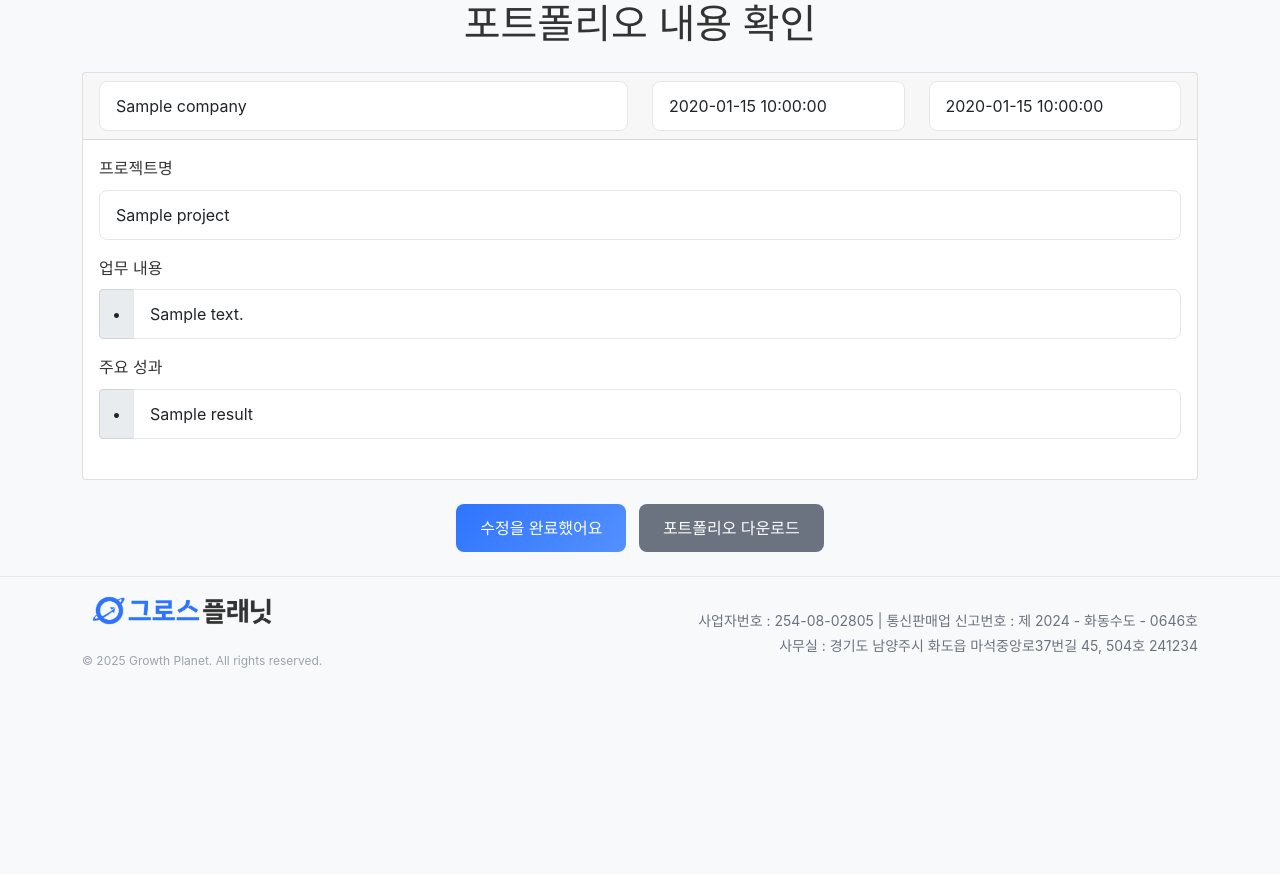
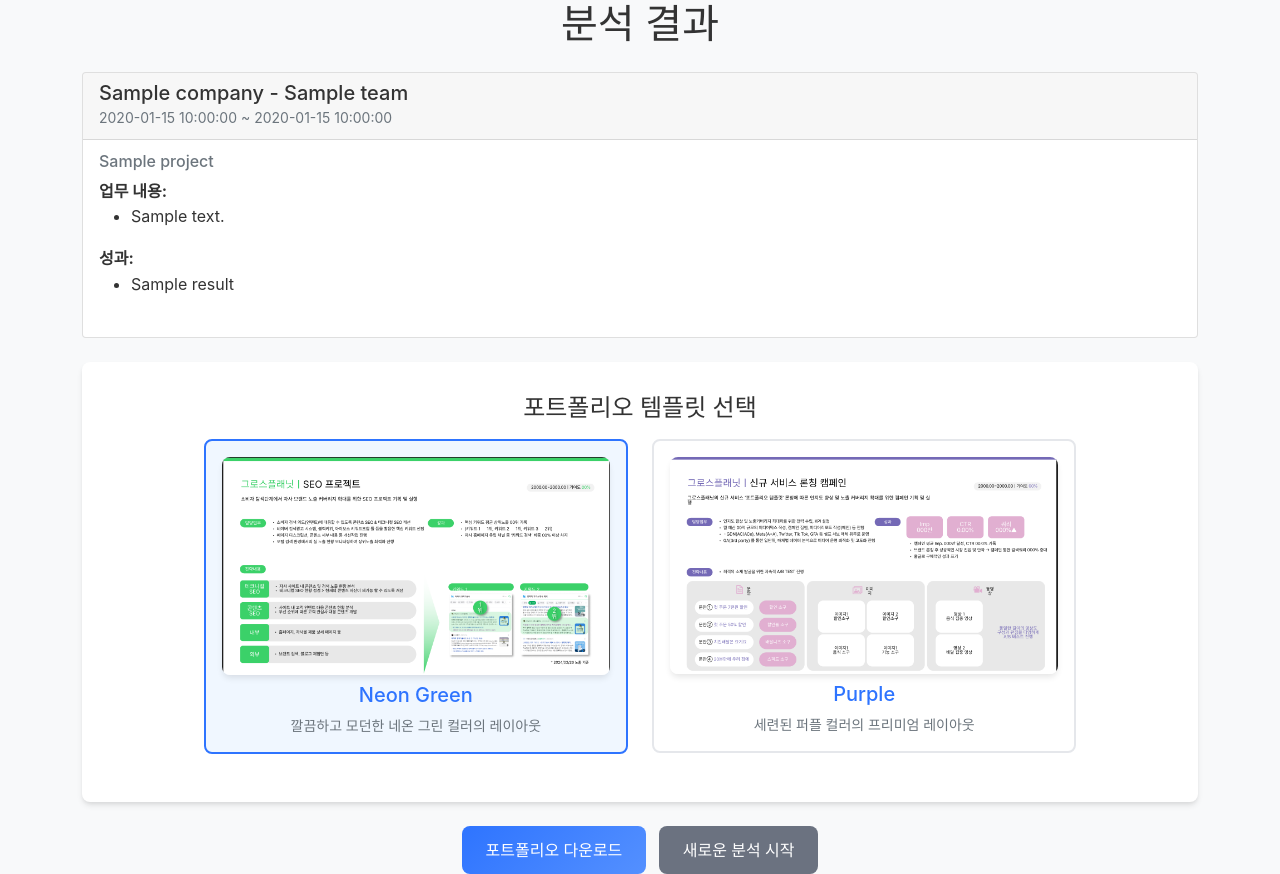
Before and after one commit to earningss793/GROWTHFOLIO2, a Flask app: template templates/result.html in a window 1280 px wide. Before the commit the page ends 668 px from the top, so only its background shows below. Run offline with Flask 3, Linux system fonts and the light colour scheme; the template is opened without the code that fills it: most values are stand-ins (such as "Sample title", 1, 10 or a date in 2020); some web fonts are replaced.

Commit message:
Restored to 'bd4fa38a5148ae8ab32116a6f057b8fa8ceaa32a'
Replit-Restored-To:bd4fa38a5148ae8ab32116a6f057b8fa8ceaa32a

```diff
--- a/app.py
+++ b/app.py
@@ -2,13 +2,13 @@ import os
 import json
 import anthropic
 import logging
-from flask import Flask, render_template, request, jsonify, send_file, session
+from flask import Flask, render_template, request, jsonify, send_file
 from werkzeug.utils import secure_filename
 from pptx import Presentation
+from pptx.util import Pt
 from utils import analyze_resume
 from PyPDF2 import PdfReader
 from docx import Document
-import shutil
 
 # Configure logging
 logging.basicConfig(level=logging.DEBUG)
@@ -56,6 +56,99 @@ def extract_text_from_file(file):
             os.remove(filepath)
         raise ValueError("Error occurred while processing the file.")
 
+def generate_portfolio(analysis_result):
+    try:
+        logger.debug("Starting portfolio generation...")
+
+        # Use test_template.pptx as base template
+        template_path = os.path.join('templates', 'pptx', 'test_template.pptx')
+        if not os.path.exists(template_path):
+            raise ValueError(f"Template file not found: {template_path}")
+
+        # Create new presentation from template
+        prs = Presentation(template_path)
+
+        # Get the first slide (title slide)
+        title_slide = prs.slides[0]
+        title = title_slide.shapes.title
+        subtitle = title_slide.placeholders[1]
+
+        # Set Pretendard font for title slide
+        title.text = analysis_result['work_experience'][0]['company']
+        for paragraph in title.text_frame.paragraphs:
+            paragraph.font.name = 'Pretendard'
+            paragraph.font.size = Pt(44)
+            paragraph.font.bold = True
+
+        # Set date range in subtitle
+        exp = analysis_result['work_experience'][0]
+        date_range = f"{exp['start_date']} - {exp['end_date']}"
+        subtitle.text = date_range
+        for paragraph in subtitle.text_frame.paragraphs:
+            paragraph.font.name = 'Pretendard'
+            paragraph.font.size = Pt(24)
+
+        # Add content slides
+        for exp in analysis_result['work_experience']:
+            for resp in exp['responsibilities']:
+                bullet_slide_layout = prs.slide_layouts[1]
+                slide = prs.slides.add_slide(bullet_slide_layout)
+
+                # Set slide title
+                title = slide.shapes.title
+                title.text = resp['project']
+                for paragraph in title.text_frame.paragraphs:
+                    paragraph.font.name = 'Pretendard'
+                    paragraph.font.size = Pt(32)
+                    paragraph.font.bold = True
+
+                # Add content
+                body = slide.placeholders[1]
+                tf = body.text_frame
+
+                # Project details
+                p = tf.add_paragraph()
+                p.text = "프로젝트 상세"
+                p.font.name = 'Pretendard'
+                p.font.size = Pt(18)
+                p.font.bold = True
+                p.space_before = Pt(12)
+                p.space_after = Pt(6)
+
+                # Add details with bullet points
+                for detail in resp['details']:
+                    p = tf.add_paragraph()
+                    p.text = f"• {detail}"
+                    p.font.name = 'Pretendard'
+                    p.font.size = Pt(14)
+                    p.space_after = Pt(6)
+
+                # Results section
+                p = tf.add_paragraph()
+                p.text = "주요 성과"
+                p.font.name = 'Pretendard'
+                p.font.size = Pt(18)
+                p.font.bold = True
+                p.space_before = Pt(12)
+                p.space_after = Pt(6)
+
+                # Add results with bullet points
+                for result in resp['results']:
+                    p = tf.add_paragraph()
+                    p.text = f"• {result}"
+                    p.font.name = 'Pretendard'
+                    p.font.size = Pt(14)
+                    p.space_after = Pt(6)
+
+        output_path = os.path.join(OUTPUT_FOLDER, 'portfolio.pptx')
+        prs.save(output_path)
+        logger.info(f"Portfolio saved successfully at {output_path}")
+        return output_path
+
+    except Exception as e:
+        logger.error(f"Error generating portfolio: {str(e)}")
+        raise ValueError(f"Failed to generate portfolio: {str(e)}")
+
 @app.route('/')
 def index():
     return render_template('index.html')
@@ -73,26 +166,25 @@ def analyze():
         if not resume_text:
             return jsonify({'error': '이력서 내용이 비어있습니다.'}), 400
 
+        # Check text length (approximate length for 4 projects)
         if len(resume_text.split()) > 2000:
             return jsonify({
                 'error': '프로젝트/캠페인은 한번에 최대 4개까지 생성 가능합니다. 경력기술 내용이 너무 길다면 프로젝트를 4개씩 끊어서 입력해주세요 :)'
             }), 400
 
+        # Log successful API call
         logger.info("Claude API 호출 성공")
+        logger.debug("API 응답 내용을 참고해서 python-pptx 패키지를 활용하여 포트폴리오를 생성할거야.")
+
+        # Analyze resume using Claude API
         analysis_result = analyze_resume(client, resume_text)
 
-        # Copy template to output folder
-        template_path = os.path.join('templates', 'pptx', 'test_template.pptx')
-        output_path = os.path.join(OUTPUT_FOLDER, 'portfolio.pptx')
-
-        if not os.path.exists(template_path):
-            return jsonify({'error': '템플릿 파일을 찾을 수 없습니다.'}), 500
-
-        shutil.copy2(template_path, output_path)
+        # Generate PowerPoint
+        pptx_path = generate_portfolio(analysis_result)
 
         return render_template('result.html',
                             analysis=analysis_result,
-                            pptx_path=output_path)
+                            pptx_path=pptx_path)
 
     except ValueError as e:
         logger.error(f"Value error in analyze: {str(e)}")
@@ -105,47 +197,7 @@ def analyze():
 def download_file(filename):
     try:
         file_path = os.path.join(OUTPUT_FOLDER, filename)
-        if not os.path.exists(file_path):
-            logger.error(f"File not found: {file_path}")
-            return jsonify({'error': '파일을 찾을 수 없습니다.'}), 404
-
-        if not os.path.getsize(file_path):
-            logger.error(f"Empty file: {file_path}")
-            return jsonify({'error': '파일이 비어있습니다.'}), 400
-
-        try:
-            response = send_file(
-                file_path,
-                as_attachment=True,
-                download_name='portfolio.pptx',
-                mimetype='application/vnd.openxmlformats-officedocument.presentationml.presentation'
-            )
-            response.headers.update({
-                'Cache-Control': 'no-cache, no-store, must-revalidate',
-                'Pragma': 'no-cache',
-                'Expires': '0',
-                'X-Content-Type-Options': 'nosniff'
-            })
-            return response
-        except Exception as e:
-            logger.error(f"Error sending file: {str(e)}")
-            return jsonify({'error': '파일 전송 중 오류가 발생했습니다.'}), 500
-
+        return send_file(file_path, as_attachment=True)
     except Exception as e:
-        logger.error(f"Error in download route: {str(e)}")
+        logger.error(f"Error downloading file: {str(e)}")
         return jsonify({'error': '파일 다운로드 중 오류가 발생했습니다.'}), 500
-
-@app.route('/save_portfolio', methods=['POST'])
-def save_portfolio():
-    try:
-        data = request.get_json()
-        if not data:
-            return jsonify({'error': '데이터가 없습니다.'}), 400
-
-        # 수정된 데이터를 세션에 저장
-        session['portfolio_data'] = data
-
-        return jsonify({'message': '포트폴리오가 성공적으로 저장되었습니다.'}), 200
-    except Exception as e:
-        logger.error(f"Error saving portfolio: {str(e)}")
-        return jsonify({'error': '저장 중 오류가 발생했습니다.'}), 500
--- a/templates/result.html
+++ b/templates/result.html
@@ -1,119 +1,98 @@
-{% extends "base.html" %}
+<!DOCTYPE html>
+<html lang="ko">
+<head>
+    <meta charset="UTF-8">
+    <meta name="viewport" content="width=device-width, initial-scale=1.0">
+    <title>분석 결과</title>
+    <link href="https://cdn.jsdelivr.net/npm/bootstrap@5.1.3/dist/css/bootstrap.min.css" rel="stylesheet">
+    <link href="https://fonts.googleapis.com/css2?family=Noto+Sans+KR:wght@400;500;700&display=swap" rel="stylesheet">
+    <link rel="stylesheet" href="{{ url_for('static', filename='css/styles.css') }}">
+</head>
+<body>
+    <div class="container">
+        <h1 class="text-center mb-4">분석 결과</h1>
 
-{% block title %}분석 결과{% endblock %}
-
-{% block content %}
-<div class="container">
-    <h1 class="text-center mb-4">포트폴리오 내용 확인</h1>
-    <form id="portfolio-edit-form" method="POST" action="{{ url_for('save_portfolio') }}">
+        <div class="result-container">
             {% for exp in analysis.work_experience %}
             <div class="card mb-4">
                 <div class="card-header">
-                <div class="row">
-                    <div class="col-md-6">
-                        <input type="text" class="form-control" name="company" value="{{ exp.company }}" required>
-                    </div>
-                    <div class="col-md-3">
-                        <input type="text" class="form-control" name="start_date" value="{{ exp.start_date }}" required>
-                    </div>
-                    <div class="col-md-3">
-                        <input type="text" class="form-control" name="end_date" value="{{ exp.end_date }}" required>
-                    </div>
-                </div>
+                    <h5 class="mb-0">{{ exp.company }} - {{ exp.team }}</h5>
+                    <small class="text-muted">{{ exp.start_date }} ~ {{ exp.end_date }}</small>
                 </div>
                 <div class="card-body">
                     {% for resp in exp.responsibilities %}
-                <div class="mb-4 project-section">
-                    <div class="form-group mb-3">
-                        <label class="form-label">프로젝트명</label>
-                        <input type="text" class="form-control" name="project_names[]" value="{{ resp.project }}" required>
-                    </div>
+                    <div class="mb-4">
+                        <h6 class="card-subtitle mb-2 text-muted">{{ resp.project }}</h6>
 
-                    <div class="form-group mb-3">
-                        <label class="form-label">업무 내용</label>
+                        <strong>업무 내용:</strong>
+                        <ul>
                             {% for detail in resp.details %}
-                        <div class="input-group mb-2">
-                            <span class="input-group-text">•</span>
-                            <input type="text" class="form-control" name="details[]" value="{{ detail }}" required>
-                        </div>
+                            <li>{{ detail }}</li>
                             {% endfor %}
-                    </div>
+                        </ul>
 
-                    <div class="form-group mb-3">
-                        <label class="form-label">주요 성과</label>
+                        <strong>성과:</strong>
+                        <ul>
                             {% for result in resp.results %}
-                        <div class="input-group mb-2">
-                            <span class="input-group-text">•</span>
-                            <input type="text" class="form-control" name="results[]" value="{{ result }}" required>
-                        </div>
+                            <li>{{ result }}</li>
                             {% endfor %}
-                    </div>
+                        </ul>
                     </div>
                     {% endfor %}
                 </div>
             </div>
             {% endfor %}
 
-        <div class="text-center mb-4">
-            <button type="submit" class="btn btn-primary" id="save-portfolio-btn">
-                수정을 완료했어요
-            </button>
-            <button type="button" class="btn btn-secondary ms-2" id="download-btn">
+            <div class="template-selection mb-4">
+                <h4 class="text-center mb-3">포트폴리오 템플릿 선택</h4>
+                <div class="row justify-content-center">
+                    <div class="col-md-6 col-lg-5">
+                        <div class="template-option mb-3">
+                            <input type="radio" class="btn-check" name="template-option" id="template1" value="neon_green" checked>
+                            <label class="btn btn-outline-primary w-100" for="template1">
+                                <div class="template-preview">
+                                    <img src="{{ url_for('static', filename='images/template_seo.png') }}"
+                                         alt="Neon Green 템플릿" class="img-fluid mb-2">
+                                    <h5>Neon Green</h5>
+                                    <p class="text-muted">깔끔하고 모던한 네온 그린 컬러의 레이아웃</p>
+                                </div>
+                            </label>
+                        </div>
+                    </div>
+                    <div class="col-md-6 col-lg-5">
+                        <div class="template-option mb-3">
+                            <input type="radio" class="btn-check" name="template-option" id="template2" value="purple">
+                            <label class="btn btn-outline-primary w-100" for="template2">
+                                <div class="template-preview">
+                                    <img src="{{ url_for('static', filename='images/template_campaign.png') }}"
+                                         alt="Purple 템플릿" class="img-fluid mb-2">
+                                    <h5>Purple</h5>
+                                    <p class="text-muted">세련된 퍼플 컬러의 프리미엄 레이아웃</p>
+                                </div>
+                            </label>
+                        </div>
+                    </div>
+                </div>
+            </div>
+
+            <div class="text-center">
+                <button id="download-btn" class="btn btn-primary download-btn">
                     포트폴리오 다운로드
                 </button>
+
+                <a href="{{ url_for('index') }}" class="btn btn-secondary ms-2">
+                    새로운 분석 시작
+                </a>
             </div>
-    </form>
+        </div>
     </div>
 
+    <script src="https://cdn.jsdelivr.net/npm/bootstrap@5.1.3/dist/js/bootstrap.bundle.min.js"></script>
     <script>
-document.getElementById('portfolio-edit-form').addEventListener('submit', async function(e) {
-    e.preventDefault();
-
-    const formData = new FormData(this);
-    try {
-        const response = await fetch('/save_portfolio', {
-            method: 'POST',
-            body: JSON.stringify(Object.fromEntries(formData)),
-            headers: {
-                'Content-Type': 'application/json',
-            },
-        });
-
-        if (response.ok) {
-            alert('수정사항이 저장되었습니다.');
-        } else {
-            throw new Error('저장 실패');
-        }
-    } catch (error) {
-        alert('저장 중 오류가 발생했습니다.');
-        console.error('Error:', error);
-    }
-});
-
         document.getElementById('download-btn').addEventListener('click', async function() {
-            try {
-                const response = await fetch('/download/portfolio.pptx');
-                if (!response.ok) {
-                    throw new Error(`HTTP error! status: ${response.status}`);
-                }
-                const contentType = response.headers.get('content-type');
-                if (!contentType || !contentType.includes('application/vnd.openxmlformats-officedocument.presentationml.presentation')) {
-                    throw new Error('Invalid file type received');
-                }
-                const blob = await response.blob();
-                const url = window.URL.createObjectURL(blob);
-                const a = document.createElement('a');
-                a.style.display = 'none';
-                a.href = url;
-                a.download = 'portfolio.pptx';
-                document.body.appendChild(a);
-                a.click();
-                window.URL.revokeObjectURL(url);
-                document.body.removeChild(a);
-            } catch (error) {
-                console.error('Download error:', error);
-                alert('파일 다운로드 중 오류가 발생했습니다. 잠시 후 다시 시도해주세요.');
-            }
+            const selectedTemplate = document.querySelector('input[name="template-option"]:checked').value;
+            window.location.href = `/download/portfolio.pptx?template=${selectedTemplate}`;
         });
     </script>
-{% endblock %}
+</body>
+</html>
```
Also changed, not shown: create_template.py (added, +52 -0 lines), attached_assets/image_1739206518011.png (deleted), attached_assets/image_1739206530032.png (deleted), attached_assets/image_1739207025478.png (deleted), 2 other files. Lines whose indentation alone changed are shown as unchanged.
